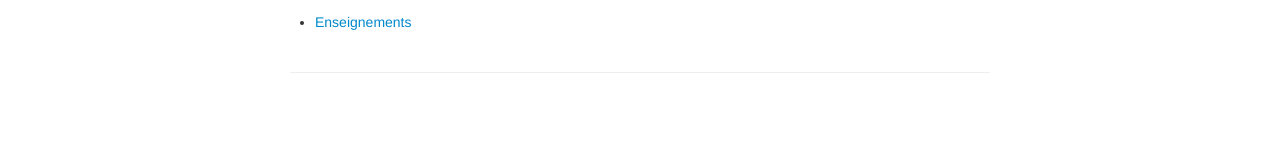
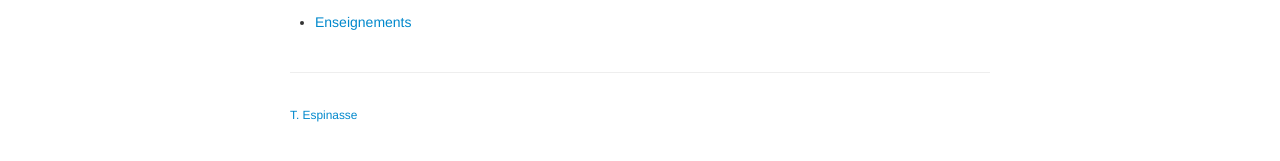
Before and after one commit to thibaultespinasse/home_page, a Jekyll site: the page built from index.md, in a window 1280 px wide. Shown: the part 140-301 px from the top of the page. Built offline with Jekyll 4.4.1, drawn with Linux system fonts in a browser that asks for light colours.

Commit message:
Update default.html

```diff
--- a/_includes/themes/twitter/default.html
+++ b/_includes/themes/twitter/default.html
@@ -44,7 +44,9 @@
       <hr>
       <footer>
         <p><small>
-
+<!-- start of Karl's footer; modify this part -->
+<!--     <a href="https://creativecommons.org/publicdomain/zero/1.0/">  ... -->
+    <a href=" https://thibaultespinasse.github.io/home_page">T. Espinasse</a>
   <!-- end of Karl's footer; modify this part -->
         </small></p>
       </footer>
```
